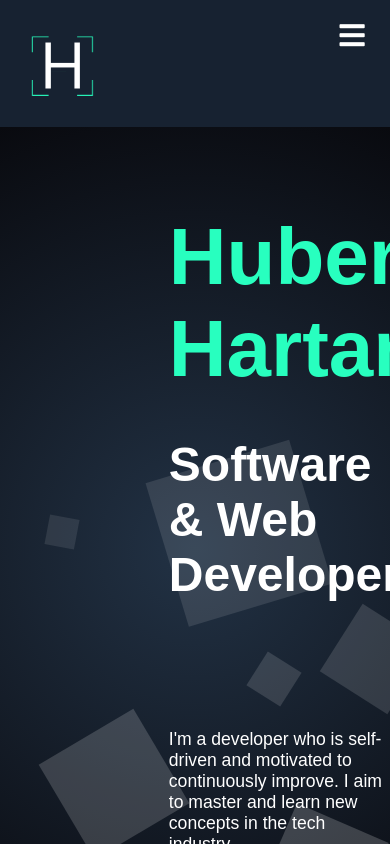
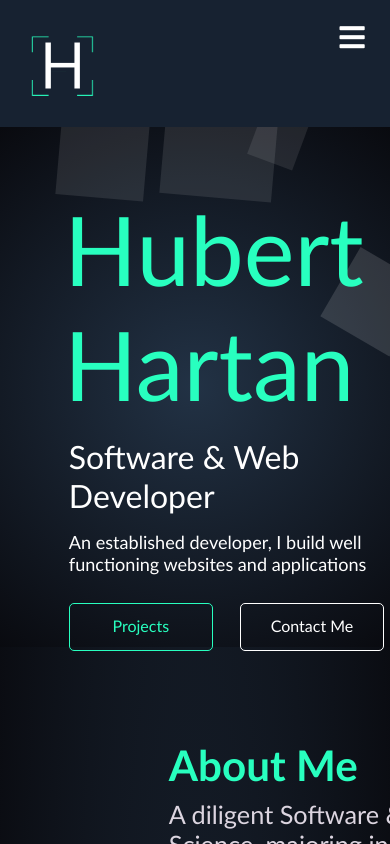
Before and after one commit to HubertHartan/Personal-Website, a React (Create React App) app: page / in a window 390 px wide. Shown: the top 844 px of the page. Built offline with nearby package versions, Linux system fonts and the light colour scheme.

Commit message:
Minor responsiveness

```diff
--- a/src/CSS/App.css
+++ b/src/CSS/App.css
@@ -12,7 +12,7 @@
 	margin: 0;
 	padding: 0;
 	/*font-family: "Avant Garde Gothic", "Open Sans",'PT Sans', sans-serif;*/
-	font-family: 'PT Sans', sans-serif;
+	font-family: 'Trebuchet MS', sans-serif;
   }
 
 .app-container{
--- a/src/CSS/Hero.css
+++ b/src/CSS/Hero.css
@@ -6,43 +6,47 @@ a:hover{
 
 .name{
 	color:#28FFBF;
-	font-size: 500%;
-	margin-left: 20vh;
-	margin-top: 10vh;
-	font-weight: bold;
+	font-size: 6rem;
+	padding-top:4rem;
+	padding-left: 4rem;
+	font-weight: 500;
 }
 .title{
 	color: white;
-	font-size: 300%;
-	margin-left: 20vh;
-	margin-top: 5vh;
-	font-weight: bold;
+	font-size: 2rem;
+	padding-top:1rem;
+	padding-left: 4.3rem;
+	font-weight: 500;
 }
 
 
 .tagline{
 	color: white;
-	margin-left: 20vh;
-	margin-top: 15vh;
-	font-size: 110%;
+	padding-top:1rem;
+	padding-left: 4.3rem;
+	font-size: 1.13rem;
+	font-weight: 500;
 }
 
 .view-work{
   	position:absolute;
-  width: 25vh;
-  height: 8vh;
-  margin-left: 20vh;
-  margin-top: 30vh;
-  color: #28FFBF;
+  	width: 9rem;
+  	height: 3rem;
+  	margin-top:5.5rem;
+ 	margin-left: 4.3rem;
+	padding-top: 0.8rem;
+
   	border:solid;
-  border-width: medium;
+  	border-color: #28FFBF;
+  	border-width: thin;
   	background: transparent;
   	border-radius: 5px;
 
-  font-weight: bold;
+  	color: #28FFBF;;
+
   	text-decoration: none;
   	text-align: center;
-  padding-top: 2vh;
+
 
 }
 
@@ -53,21 +57,24 @@ a:hover{
 }
 
 .contact-me{
-	position: absolute;
-	width: 25vh;
-  	height: 8vh;
-	left: 53vh;
-	margin-top: 30vh;
+
+	position:absolute;
+  	width: 9rem;
+  	height: 3rem;
+  	margin-top:5.5rem;
+ 	margin-left: 15rem;
+	padding-top: 0.8rem;
+
 	color: #ffffff;
 	border: solid;
-  	border-width: medium;
+  	border-width: thin;
   	background: transparent;
 	border-radius: 5px;
 
-	font-weight: bold;
+
 	text-decoration: none;
   	text-align: center;
-	padding-top: 2vh;
+
 }
 
 .contact-me:hover{
@@ -86,14 +93,14 @@ a:hover{
 .animation-area{
 	background: radial-gradient(circle,#223245,#090A0F);
 	width: 100%;
-	height: 100vh;
+	height: 32.5rem;
 }
 .box-area{
 	position: absolute;
 	top:0;
 	left:0;
 	width:100%;
-	height: 100vh;
+	height: 32.5rem;
 
 }
 
@@ -101,55 +108,58 @@ a:hover{
 	position: absolute;
 	display: block;
 	list-style: none;
-	width: 25px;
-	height: 25px;
+	width: 1rem;
+	height: 1rem;
 	background: rgb(255, 255, 255,0.2);
 	animation-name: animate;
 	animation-duration: 20s;
 	animation-timing-function: linear;
 	animation-iteration-count: infinite;
-	bottom: -15vh;
+	bottom: -5.55rem;
 
 }
 
 .box-area li:nth-child(1){
 	left:86%;
-	width: 80px;
-	height: 80px;
+	width: 5rem;
+	height: 5rem;
 	animation-delay: 0s;
 }
 .box-area li:nth-child(2){
-	left:12%;
-	width: 30px;
-	height: 30px;
-	animation-delay: 1.5s;
+	left:4%;
+	width: 2.5rem;
+	height: 2.5rem;
+	animation-delay: 0s;
 	animation-duration: 10s;
 }
 .box-area li:nth-child(3){
 	left:70%;
-	width: 100px;
-	height: 100px;
-	animation-delay: 5.5s;
+	width: 6rem;
+	height: 6rem;
+	animation-delay: 0s;
+	animation-duration: 8s;
 }
 .box-area li:nth-child(4){
 	left:42%;
-	width: 150px;
-	height: 150px;
+	width: 7rem;
+	height: 7rem;
 	animation-delay: 0s;
-	animation-duration: 15s;
+	animation-duration: 13s;
 }
 
 .box-area li:nth-child(5){
 	left:65%;
-	width: 40px;
-	height: 40px;
+	width: 3rem;
+	height: 3rem;
 	animation-delay: 0s;
+	animation-duration: 12s;
 }
 .box-area li:nth-child(6){
 	left:15%;
-	width: 110px;
-	height: 110px;
-	animation-delay: 3.5s;
+	width: 5.5rem;
+	height: 5.5rem;
+	animation-delay: 0s;
+	animation-duration: 13s;
 }
 
 @keyframes animate {
--- a/src/CSS/IBM.css
+++ b/src/CSS/IBM.css
@@ -42,6 +42,9 @@ p{
 	font-size: 5vh;
 }
 
+.carbon{
+	color: white;
+}
 
 /*List styling for teammate links*/
 .team{
@@ -55,4 +58,5 @@ p{
 }
 .teammate-link{
 	text-decoration: none;
+	color: white;
 }
--- a/src/CSS/Tax.css
+++ b/src/CSS/Tax.css
@@ -30,9 +30,6 @@
 	font-size: 5vh;
 }
 
-a:link, a:visited {
-    color: white;
-}
 
 
 .tax-info{
--- a/src/components/About.js
+++ b/src/components/About.js
@@ -5,6 +5,7 @@ import '../CSS/About.css'
 const About = () =>{
 	return(
 		<div id="about">
+
 			<div className="about-container">
 
 				<div className="description">
--- a/src/components/Hero.js
+++ b/src/components/Hero.js
@@ -9,10 +9,10 @@ const Hero = () =>{
 
 				<div className="name">Hubert Hartan</div>
 				<div className="title">Software {String.fromCharCode(38)} Web Developer</div>
-				<a href="#project" className="view-work">Previous Projects</a>
+				<a href="#project" className="view-work">Projects</a>
 				<a href="#contact" className="contact-me">Contact Me</a>
 
-				<div className="tagline">I'm a developer who is self-driven and motivated to continuously improve. I aim to master and learn new concepts in the tech industry.</div>
+				<div className="tagline">An established developer, I build well functioning websites and applications</div>
 
 			</div>
 
--- a/src/components/IBM.js
+++ b/src/components/IBM.js
@@ -10,7 +10,7 @@ const IBM = () =>{
 			<div className="IBM-info">
 				<div className="IBM-title">IBM Sankofa Healthcare UI</div>
 				<div className="fuel-body">
-					<p>Created using React.js and <a href="https://www.carbondesignsystem.com/" target="_blank" rel="noreferrer">Carbon Design Systems</a></p>
+					<p>Created using React.js and <a href="https://www.carbondesignsystem.com/" className="carbon" target="_blank" rel="noreferrer">Carbon Design Systems</a></p>
 					<p>A user interface created for the Sankofa Healthcare Project </p>
 					<p>Developed in collaboration with IBM and fellow students: </p>
 
--- a/src/components/Navigation.js
+++ b/src/components/Navigation.js
@@ -59,7 +59,7 @@ const Navigation = () =>{
 
 					<li className="nav-item">
 						<a href="#contact" className="nav-link" onClick={closeMenu}>
-							Contacts
+							Contact Me
 						</a>
 					</li>
 
```
Lines whose indentation alone changed are shown as unchanged.
